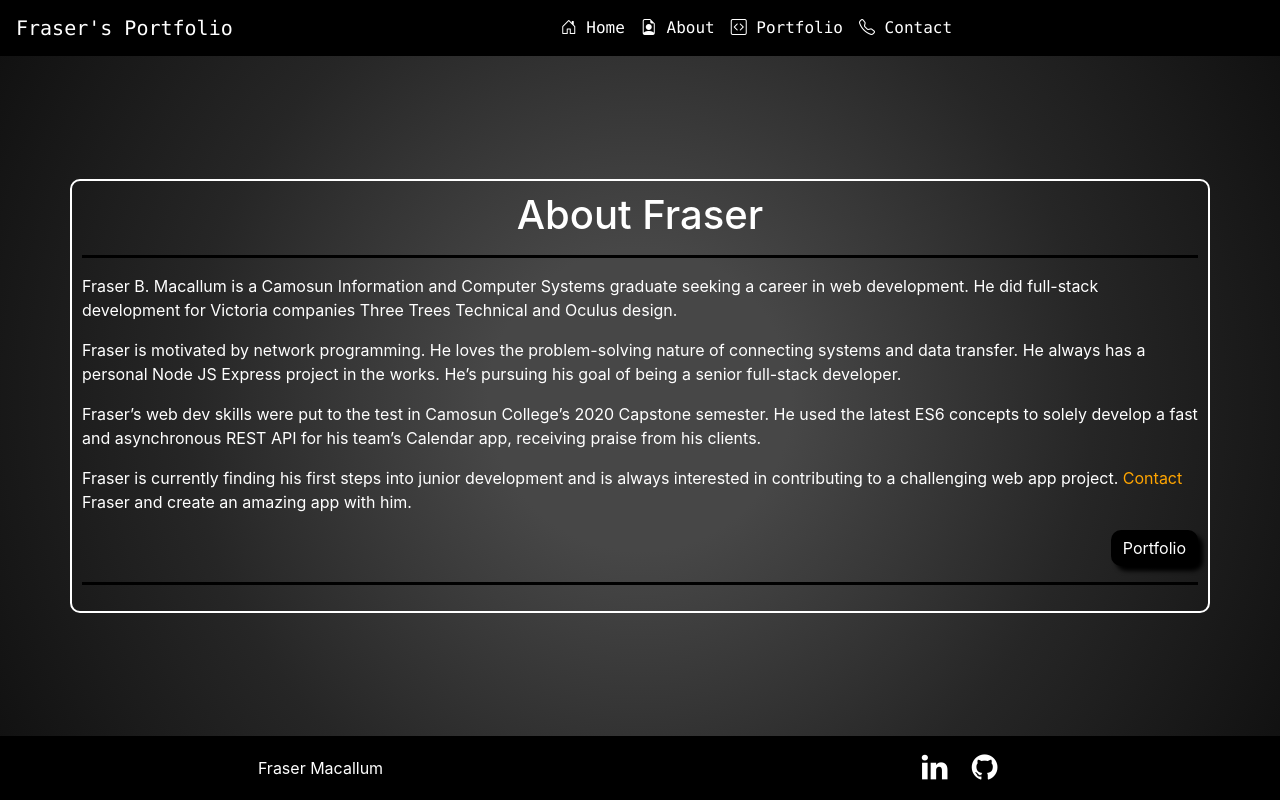
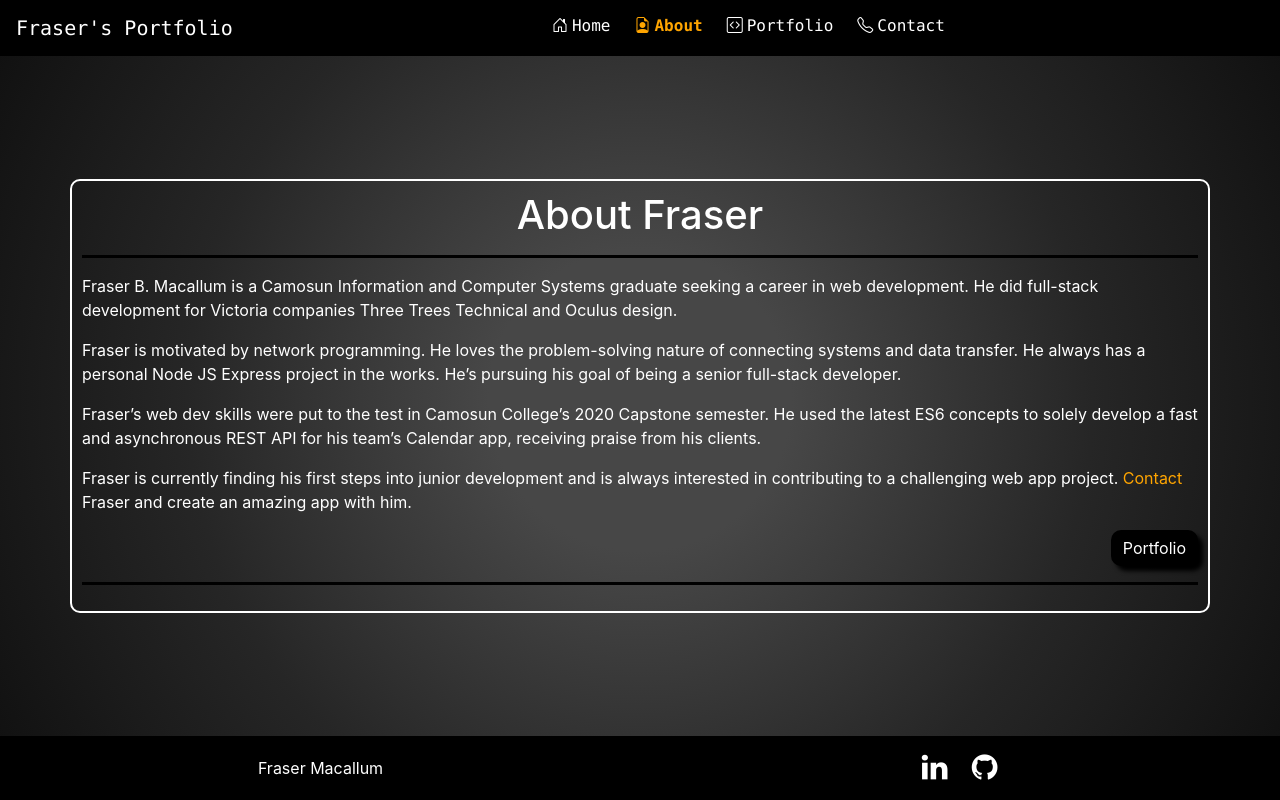
Before and after one commit to frayfray248/portfolio-react, a React (Create React App) app: page /about in a window 1280 px wide. Built offline with nearby package versions, Linux system fonts and the light colour scheme.

Commit message:
Navlinks active css

```diff
--- a/src/components/PortfolioNavbar.js
+++ b/src/components/PortfolioNavbar.js
@@ -21,10 +21,10 @@ const PortfolioNavbar = ({className}) => {
 
             <Navbar.Collapse id="basic-navbar-nav">
                 <Nav className="m-auto">
-                    <NavLink href="/"><i class="bi bi-house-door"></i> Home</NavLink>
-                    <NavLink href="/about"><i class="bi bi-file-earmark-person"></i> About</NavLink>
-                    <NavLink href="/portfolio"><i class="bi bi-code-square"></i> Portfolio</NavLink>
-                    <NavLink href="/contact"><i class="bi bi-telephone"></i> Contact</NavLink>
+                    <NavLink exact activeClassName="active" to="/"><i class="bi bi-house-door p-1"></i>Home</NavLink>
+                    <NavLink exact activeClassName="active" to="/about"><i class="bi bi-file-earmark-person p-1"></i>About</NavLink>
+                    <NavLink exact activeClassName="active" to="/portfolio"><i class="bi bi-code-square p-1"></i>Portfolio</NavLink>
+                    <NavLink exact activeClassName="active" to="/contact"><i class="bi bi-telephone p-1"></i>Contact</NavLink>
                 </Nav>
             </Navbar.Collapse>
         </Navbar>
--- a/src/styledComponents/GlobalStyle.js
+++ b/src/styledComponents/GlobalStyle.js
@@ -22,6 +22,11 @@ const GlobalStyle = createGlobalStyle`
         box-shadow: 5px 5px 4px black;
     }
 
+    .active {
+        font-weight: bold;
+        color: orange!important;
+    }
+
 `
 
 export default GlobalStyle;
--- a/src/styledComponents/StyledNavLink.js
+++ b/src/styledComponents/StyledNavLink.js
@@ -1,10 +1,16 @@
-import Link from 'react-bootstrap/NavLink';
+import { NavLink } from "react-router-dom"
 import styled from 'styled-components';
 
-const StyledNavLink = styled(Link)`
+const ReactRouterDomNavLink = ({...props}) => (
+<NavLink {...props}></NavLink>
+)
+
+const StyledNavLink = styled(ReactRouterDomNavLink)`
 
     text-align : center;
     color : white;
+    padding-right: 20px;
+    margin-bottom: 5px;
 
     &:hover {
         color: purple;
```
Also changed, not shown: 1 other file (tests, documents, lock files or other folders).
